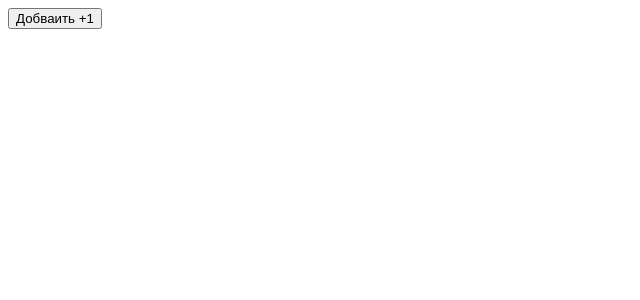
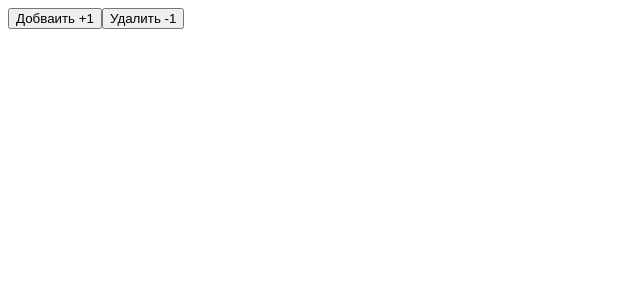
Before and after one commit to VVinland/gitTraining, a React (Create React App) app in the folder training/: page / in a window 1280 px wide. Shown: the top 300 px of the page, without its empty margins (0-640 px from the left). Built offline with nearby package versions, Linux system fonts and the light colour scheme.

Commit message:
add button down

```diff
--- a/training/src/App.js
+++ b/training/src/App.js
@@ -16,6 +16,9 @@ const App = () => {
       <button onClick={add}>
         {'Добваить +1'}
       </button>
+      <button onCLick={down}>
+        {'Удалить -1'}
+      </button>
     </div>
   );
 }
```
